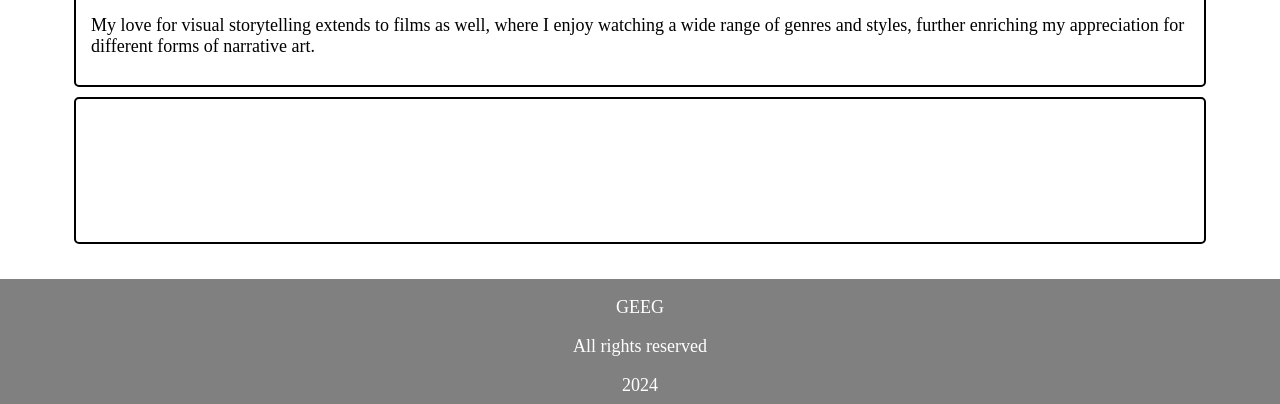
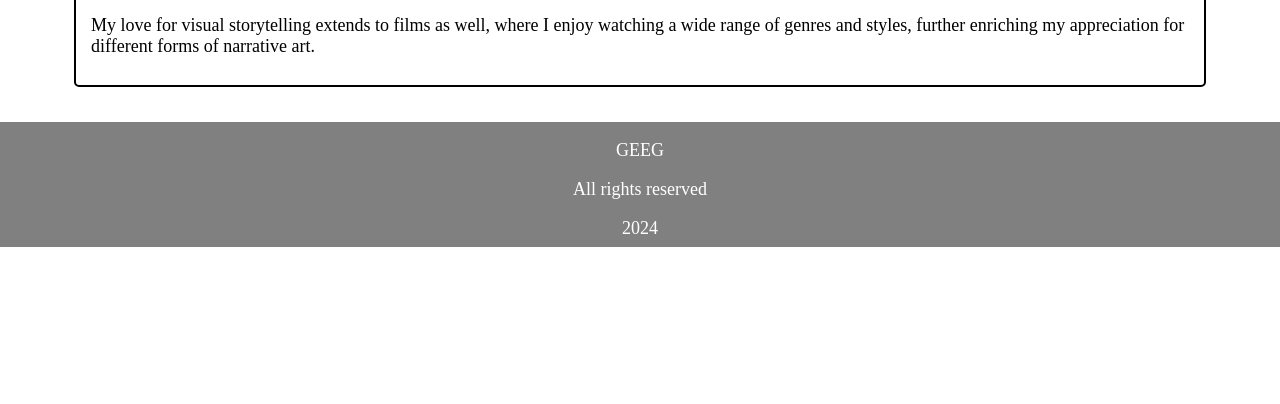
Before and after one commit to i-geeg-i/i_geeg_i.github.io, a plain HTML site: page about.html in a window 1280 px wide. Shown: the part 1267-1671 px from the top of the page. After the commit the page ends 1514 px from the top, so only its background shows below. Drawn offline with Linux system fonts and the light colour scheme.

Commit message:
minor update

```diff
--- a/about.html
+++ b/about.html
@@ -68,9 +68,6 @@
             <p>In addition to reading, I sometimes immerse myself in the colorful and diverse world of anime. Series like "Banana Fish", "KonoSuba: God's Blessing on This Wonderful World!", "Spy x Family", and "Kamisama Kiss" provide me with a mix of thrilling stories, humor, and heartwarming moments.</p>
             <p>My love for visual storytelling extends to films as well, where I enjoy watching a wide range of genres and styles, further enriching my appreciation for different forms of narrative art.</p>
         </div>
-        <div class="SiteElement">
-
-        </div>
     </main>
     <footer>
         <p>GEEG</p>
```
